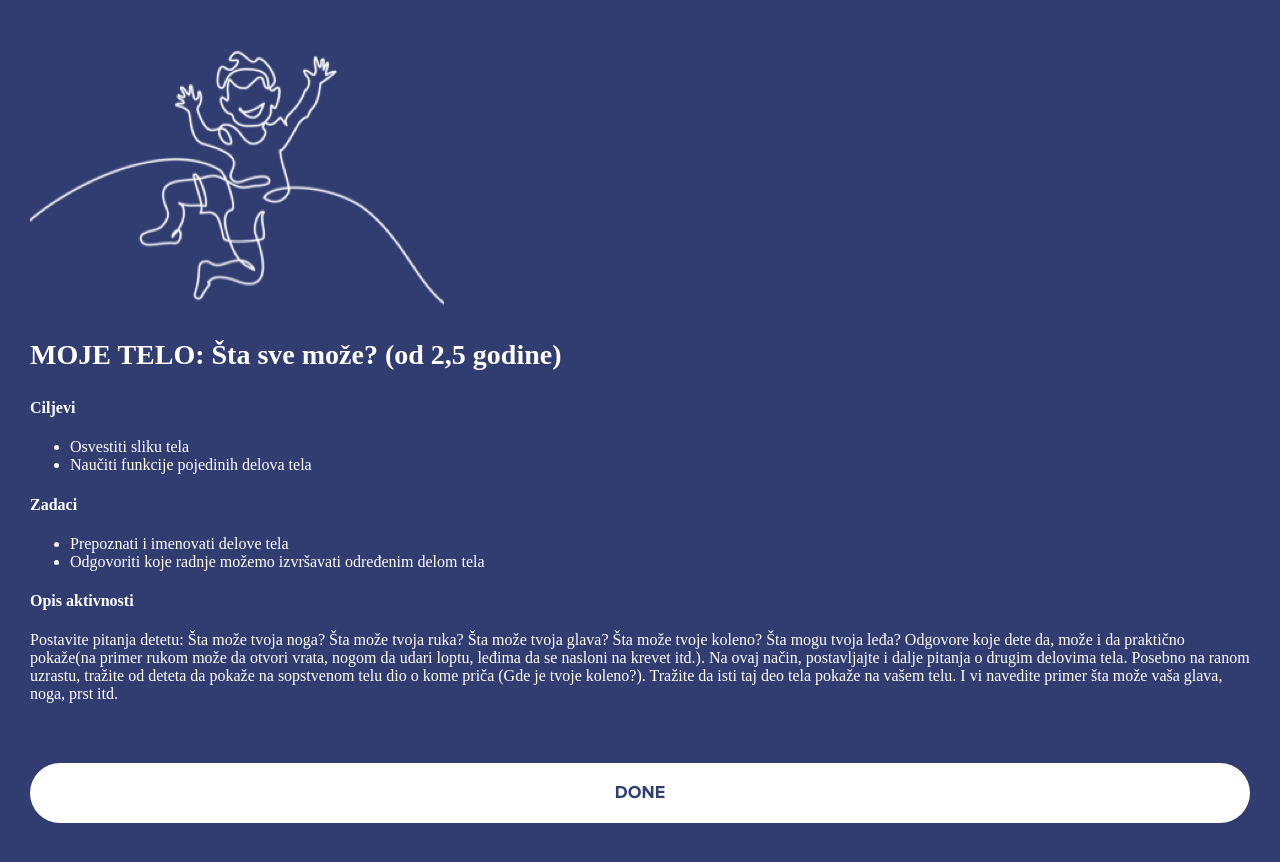
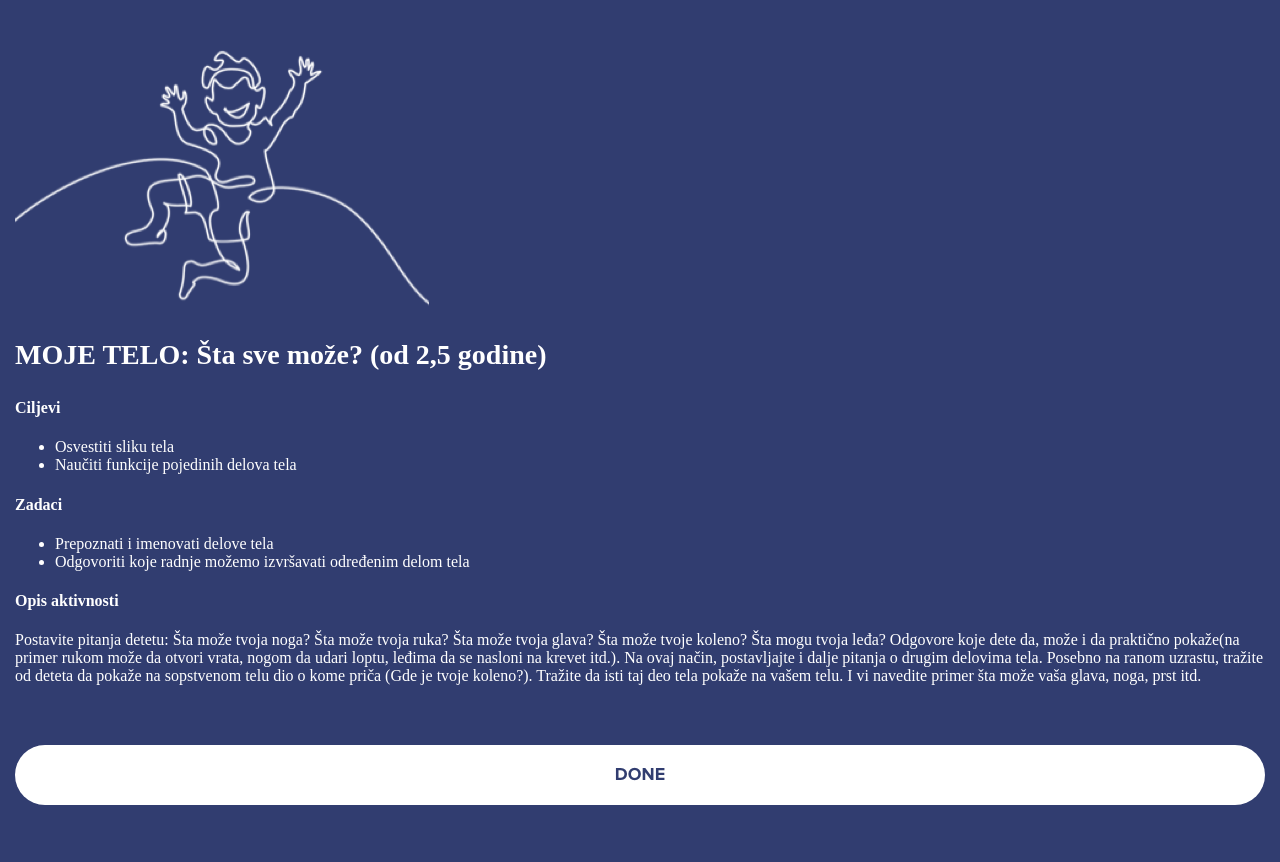
Before and after one commit to darkostepanovic/kiddzly-web, a React (Create React App) app: page /activities/1 in a window 1280 px wide. Shown: the top 862 px of the page. Built offline with nearby package versions, Linux system fonts and the light colour scheme; a web font is replaced by a local one.

Commit message:
smaller container padding, toml file

```diff
--- a/src/components/elements/Container/index.js
+++ b/src/components/elements/Container/index.js
@@ -2,5 +2,5 @@ import styled from "styled-components";
 
 export default styled.div`
   display: ${p => (p.flex ? "flex" : "block")};
-  padding: 0 30px;
+  padding: 0 15px;
 `;
```
Also changed, not shown: 1 other file (tests, documents, lock files or other folders).
